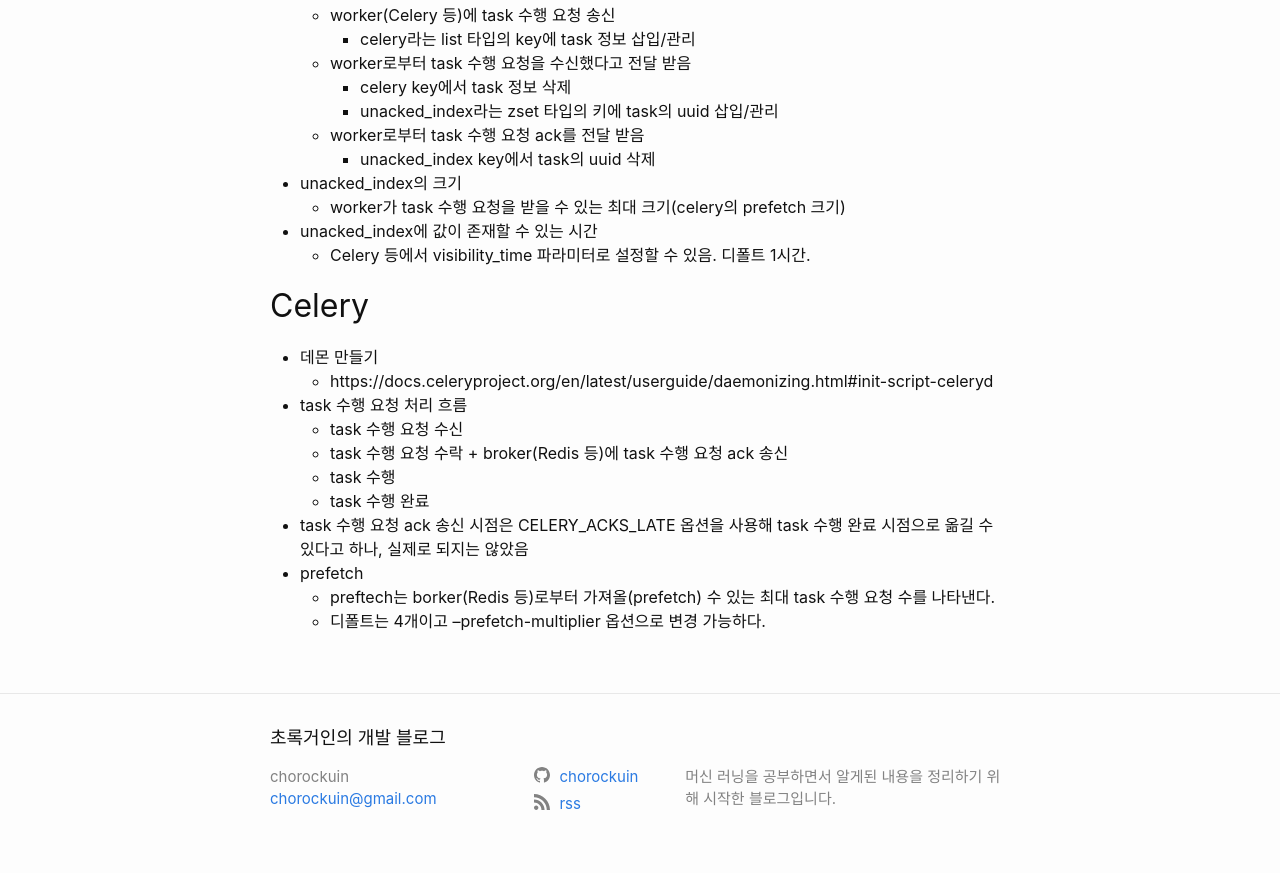
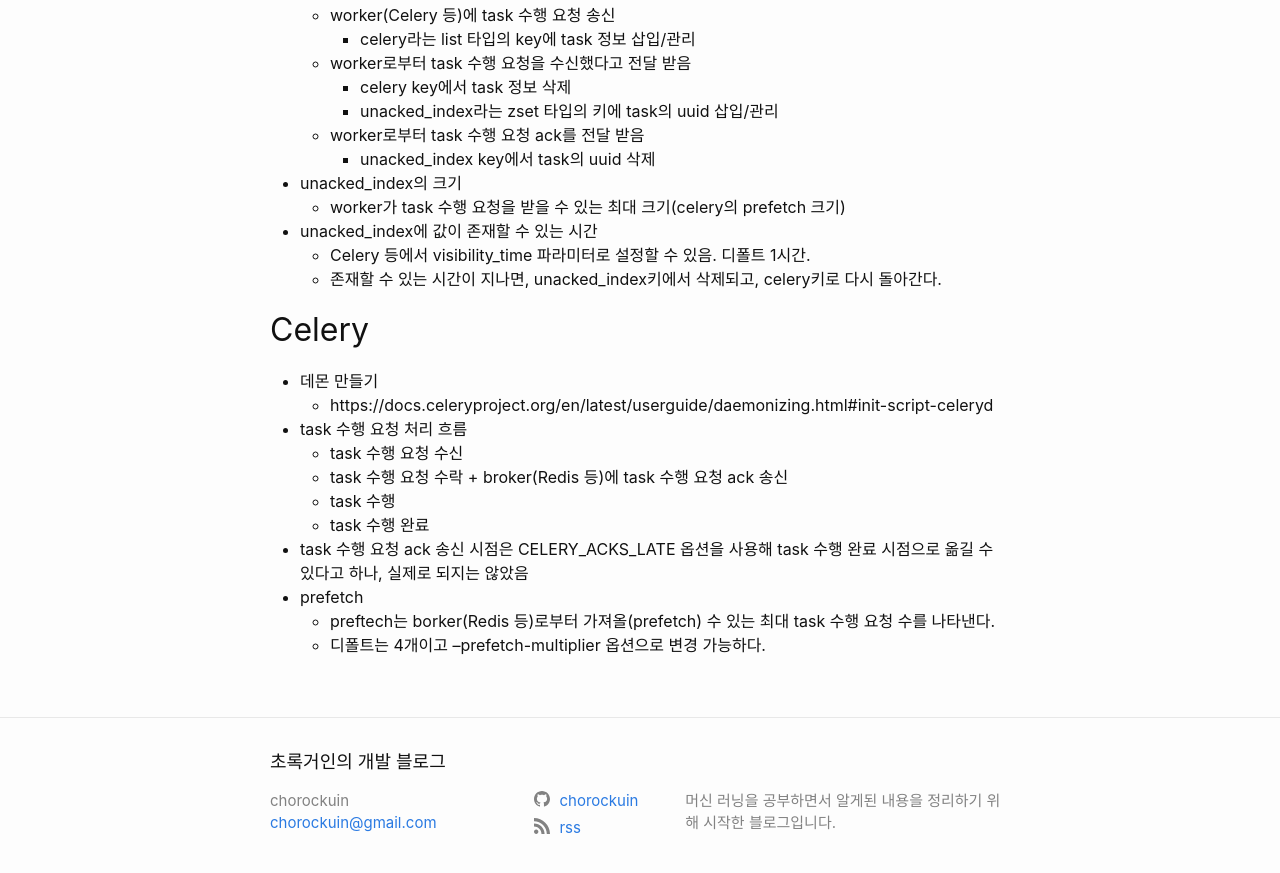
Before and after one commit to chorockuin/chorockuin.github.io, a Jekyll site: the page built from _posts/2020-11-22-uwsgi_django_redis_celery.md, in a window 1280 px wide and 900 px high, scrolled down 848 px. Shown: the top 873 px of the window. Built offline with Jekyll 4.4.1, drawn with Linux system fonts in a browser that asks for light colours.

Commit message:
Update 2020-11-22-uwsgi_django_redis_celery.md

```diff
--- a/_posts/2020-11-22-uwsgi_django_redis_celery.md
+++ b/_posts/2020-11-22-uwsgi_django_redis_celery.md
@@ -36,6 +36,7 @@
   * worker가 task 수행 요청을 받을 수 있는 최대 크기(celery의 prefetch 크기)
 * unacked_index에 값이 존재할 수 있는 시간
   * Celery 등에서 visibility_time 파라미터로 설정할 수 있음. 디폴트 1시간.
+  * 존재할 수 있는 시간이 지나면, unacked_index키에서 삭제되고, celery키로 다시 돌아간다.
 
 ## Celery
 * 데몬 만들기
```
